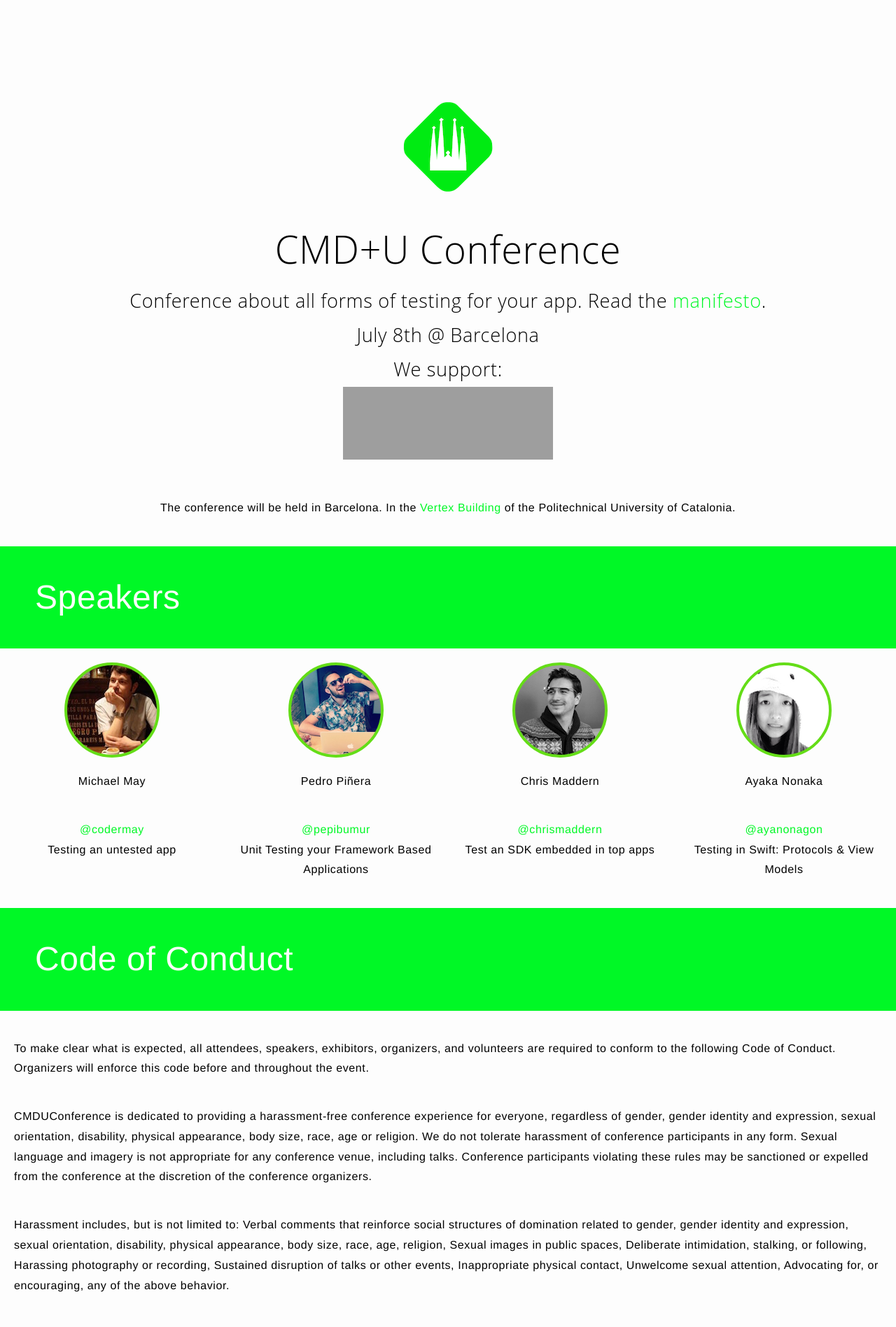
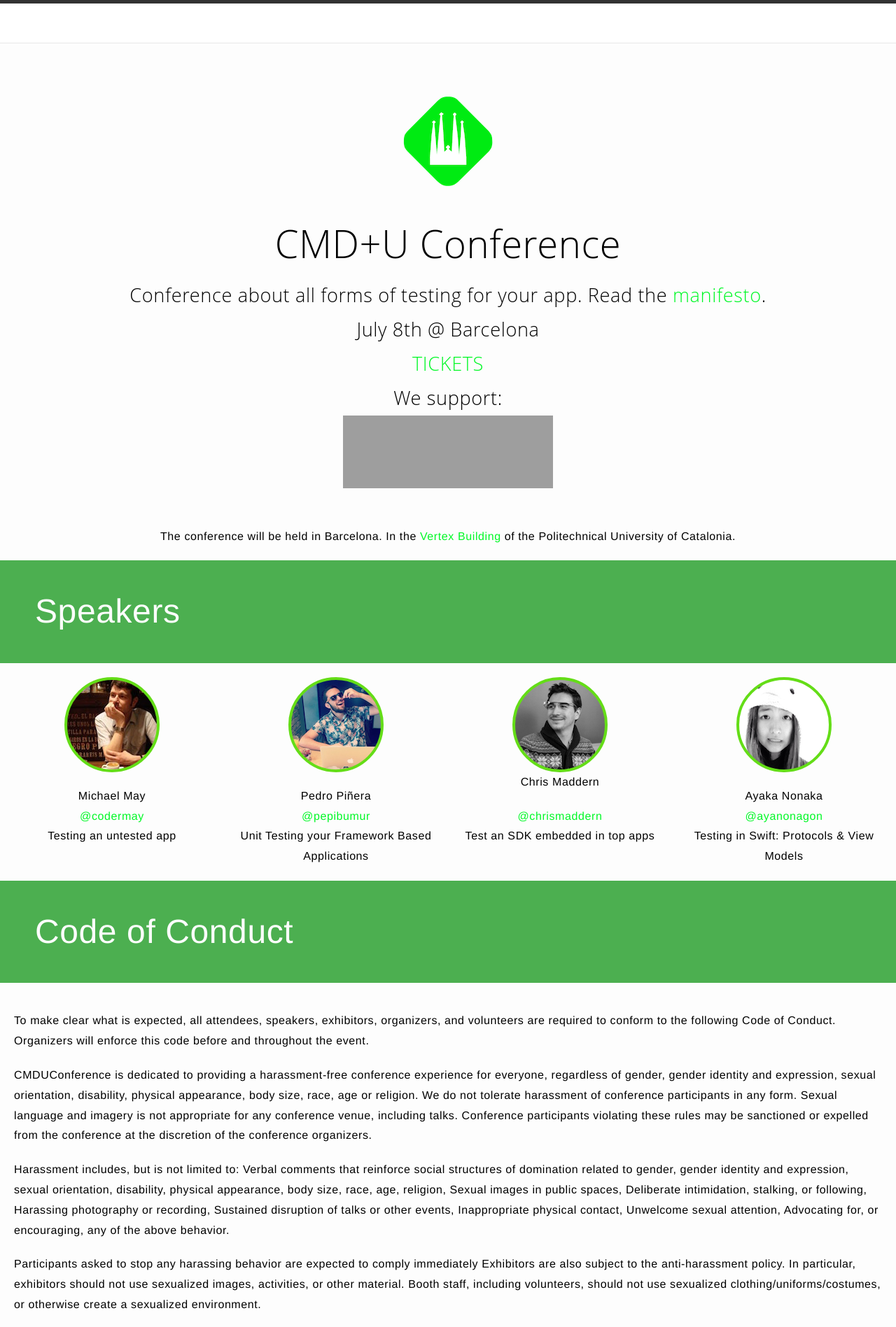
Before and after one commit to cmduconf/cmduconf.github.io, a Jekyll site: the page built from index.html, in a window 1280 px wide. Shown: the top 1897 px of the page at 70% size. Built offline with Jekyll 4.4.1, drawn with Linux system fonts in a browser that asks for light colours; nearby versions of some CDN libraries; grey boxes are pictures that could not be loaded.

Commit message:
New color Spacing fixes Ticket link

```diff
--- a/_includes/header.html
+++ b/_includes/header.html
@@ -1,8 +1,6 @@
 <header class="site-header">
 
   <div class="wrap">
-
-    <a class="site-title" href="{{ site.baseurl }}/">{{ site.title }}</a>
 
     <nav class="site-nav">
       <a href="#" class="menu-icon">
--- a/_layouts/main.html
+++ b/_layouts/main.html
@@ -3,6 +3,8 @@
   {% include head.html %}
 
     <body>
+
+      {% include header.html %}
 
     <div class="page-content">
       <div class="wrap">
--- a/css/main.css
+++ b/css/main.css
@@ -31,11 +31,11 @@
 }
 
 .section p {
-  padding: 20px;
+  padding: 20px 20px 0px 20px
 }
 
 h1.title {
-  background-color: #00F826;
+  background-color: #4CAF50;
   padding: 30px 30px 30px 50px;
   color: #fdfdfd;
   font-size: 300%;
@@ -287,7 +287,7 @@
   font-weight: 300;
   font-size: 170%;
   font-family: "Open Sans",sans-serif;
-  padding-top: 130px;
+  padding-top: 60px;
   zoom: 1;
   line-height: 1.8;
 }
--- a/index.html
+++ b/index.html
@@ -10,6 +10,7 @@
   <p class="center subtitle">CMD+U Conference<p>
   <p class="center">Conference about all forms of testing for your app. Read the <a href="#conference_manifesto">manifesto</a>.<p>
   <p class="center">July 8th @ Barcelona<p>
+  <p class="center"><a href="#tickets">TICKETS</a><p>
   <p class="center">We support: </p>
   <p class="center"> <a target="new" href="http://diversitycharter.org">
     <img float="right" border="0" src="http://i1.wp.com/diversitycharter.org/wp-content/uploads/2016/05/supportingdiversity_small2.png?resize=300%2C104" width="300" height="104">
@@ -28,20 +29,20 @@
     <div class="center speaker">
     <a class="speaker-image" style='background-image: url("{{ SITEURL }}/assets/codermay.png");' href="https://twitter.com/codermay" target="new"></a>
     <p class="center">Michael May<br>
-    <p class="center"><a href="https://twitter.com/codermay" target="new">@codermay</a><br>
+    <a href="https://twitter.com/codermay" target="new">@codermay</a><br>
     Testing an untested app</p>
     </div>
 
     <div class="center speaker">
     <a class="speaker-image" style='background-image: url("{{ SITEURL }}/assets/pepibumur.png");' href="https://twitter.com/pepibumur" target="new"></a>
     <p class="center">Pedro Piñera<br>
-    <p class="center"><a href="https://twitter.com/pepibumur" target="new">@pepibumur</a><br>
+    <a href="https://twitter.com/pepibumur" target="new">@pepibumur</a><br>
     Unit Testing your Framework Based Applications</p>
     </div>
 
     <div class="center speaker">
     <a class="speaker-image" style='background-image: url("{{ SITEURL }}/assets/chrismaddern.png");' href="https://twitter.com/chrismaddern" target="new"></a>
-    <p class="center">Chris Maddern<br>
+    Chris Maddern<br>
     <p class="center"><a href="https://twitter.com/chrismaddern" target="new">@chrismaddern</a><br>
     Test an SDK embedded in top apps</p>
     </div>
@@ -49,7 +50,7 @@
     <div class="center speaker">
     <a class="speaker-image" style='background-image: url("{{ SITEURL }}/assets/ayanonagon.png");' href="https://twitter.com/ayanonagon" target="new"></a>
     <p class="center">Ayaka Nonaka<br>
-    <p class="center"><a href="https://twitter.com/ayanonagon" target="new">@ayanonagon</a><br>
+    <a href="https://twitter.com/ayanonagon" target="new">@ayanonagon</a><br>
     Testing in Swift: Protocols & View Models</p>
     </div>
 
@@ -84,7 +85,7 @@
 </div>
 
 <div class="section">
-  <h1 class="title">Tickets</h1>
+  <h1 class="title" id="tickets">Tickets</h1>
   <div style="width:90%; text-align:center; padding: 30px" ><iframe  src="//eventbrite.com/tickets-external?eid=25084436224&ref=etckt" frameborder="0" height="339" width="100%" vspace="0" hspace="0" marginheight="5" marginwidth="5" scrolling="auto" allowtransparency="true"></iframe><div style="font-family:Helvetica, Arial; font-size:10px; padding:5px 0 5px; margin:2px; width:100%; text-align:left;" ><a class="powered-by-eb" style="color: #dddddd; text-decoration: none;" target="_blank" href="http://www.eventbrite.com/r/etckt">Powered by Eventbrite</a></div></div>
 </div>
 
```
Also changed, not shown: 2 other files.
